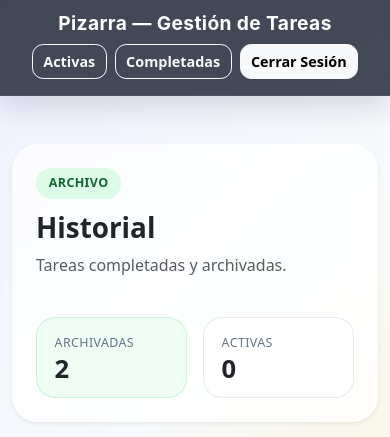
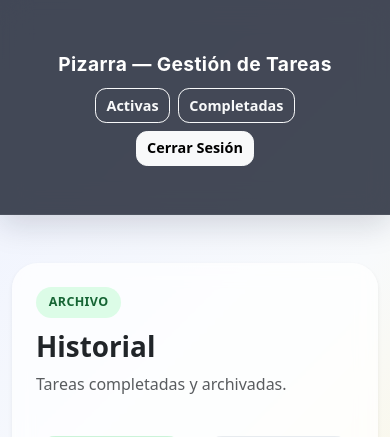
Before and after one commit to OSanabria777/proyecto_pizarra_tareas_pi2, a Django app: page /completed/ in a window 390 px wide. Shown: the top 437 px of the page. Run offline with Django 5.2, Linux system fonts and the light colour scheme; a user stored in the database is signed in; data comes from the database, SQL or seed files in the repository; both versions use the stored data as it was after the commit.

Commit message:
Ajuste responsive navbar

```diff
--- a/static/css/style.css
+++ b/static/css/style.css
@@ -254,34 +254,61 @@ input[type="color"].form-control-color {
   word-break: break-word;
 }
 
-@media (max-width: 576px) {
 
+/* =========================
+   📱 MÓVIL + TABLET
+   ========================= */
+
+/* Convertimos navbar en BLOQUES (no flex fila) */
 .navbar-glass .container {
-    flex-direction: column;
-    align-items: center;
-    gap: 1.25rem; /* 👈 más espacio entre título y botones */
+  display: block !important;
+  text-align: center;
 }
 
-  /* 🔝 Subir un poco el título */
+/* TÍTULO */
 .navbar-glass .peso {
-    transform: translateY(-3px);
+  width: 100%;
+  margin-bottom: 40px;
 }
 
 .navbar-glass .navbar-brand {
-    line-height: 1.1;
+  display: inline-block;
   margin: 0;
-    padding: 0;
+  line-height: 1.2;
 }
 
-  /* 🔘 Botones */
+/* BOTONES */
 .navbar-glass .ms-auto {
   width: 100%;
   display: flex;
   justify-content: center;
+  flex-wrap: wrap;
+  gap: 8px;
+  margin-left: 0 !important;
 }
 
-  .navbar-glass .ms-auto.d-flex {
-    flex-wrap: wrap;
-    gap: 0.5rem;
+/* =========================
+   💻 DESKTOP
+   ========================= */
+
+@media (min-width: 992px) {
+
+  .navbar-glass .container {
+    display: flex !important;
+    justify-content: space-between;
+    align-items: center;
+    text-align: left;
+  }
+
+  .navbar-glass .ms-auto {
+    width: auto;
+    justify-content: flex-end;
+    margin-left: auto !important;
+    flex-wrap: nowrap;
+  }
+
+  .navbar-glass .peso {
+    width: auto;
+    margin-bottom: 0;
   }
 }
--- a/templates/base.html
+++ b/templates/base.html
@@ -9,8 +9,8 @@
   <link rel="stylesheet" href="{% static 'css/style.css' %}">
 </head>
 <body>
-  <nav class="navbar navbar-expand-lg navbar-dark navbar-glass px-3 py-3">
-    <div class="container d-flex flex-wrap align-items-center justify-content-between">
+  <nav class="navbar navbar-expand-lg navbar-dark navbar-glass px-5 py-5">
+    <div class="container d-flex align-items-center justify-content-between">
       <div class="peso">
         <a class="navbar-brand fw-bold brand-pro me-2" href="{% url 'dashboard' %}">Pizarra — Gestión de Tareas</a>
       </div>
```
Also changed, not shown: db.sqlite3. Lines whose indentation alone changed are shown as unchanged.
